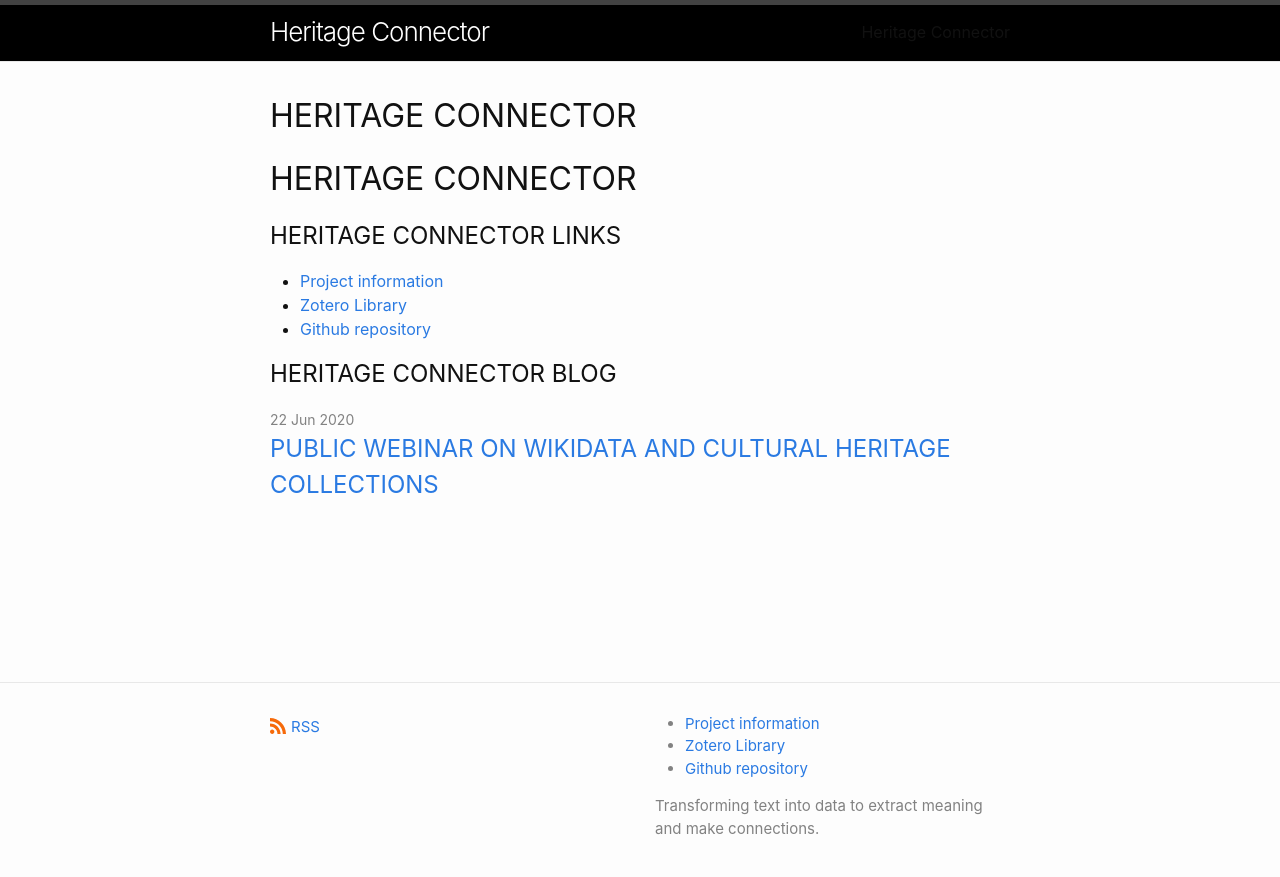
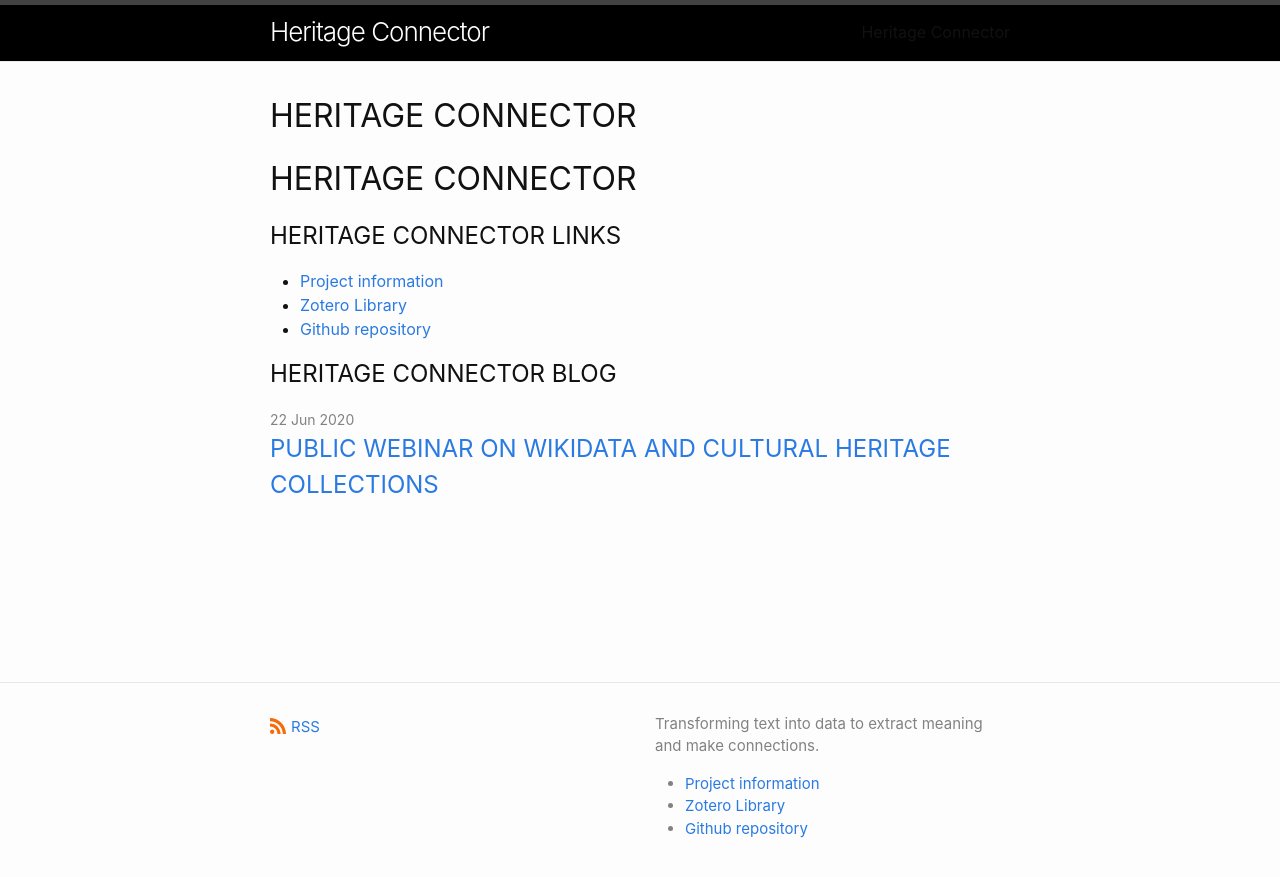
Before and after one commit to portableant/heritageconnector, a Jekyll site: the page built from README.md, in a window 1280 px wide. Shown: the top 877 px of the page. Built offline with Jekyll 4.4.1, drawn with Linux system fonts in a browser that asks for light colours; some web fonts are replaced; our own code applies the rules of GitHub Pages for plain Markdown files.

```diff
--- a/_includes/footer.html
+++ b/_includes/footer.html
@@ -24,7 +24,8 @@
       {%- endif %}
       </div>
       <div class="footer-col">
-                <ul>
+          <p>{{ site.description | escape }}</p>
+        <ul>
                     <li>
                         <a href="https://www.sciencemuseumgroup.org.uk/project/heritage-connector/">Project information</a>
                     </li>
@@ -36,7 +37,6 @@
                     </li>
                 </ul>
 
-        <p>{{ site.description | escape }}</p>
       </div>
     </div>
 
```
